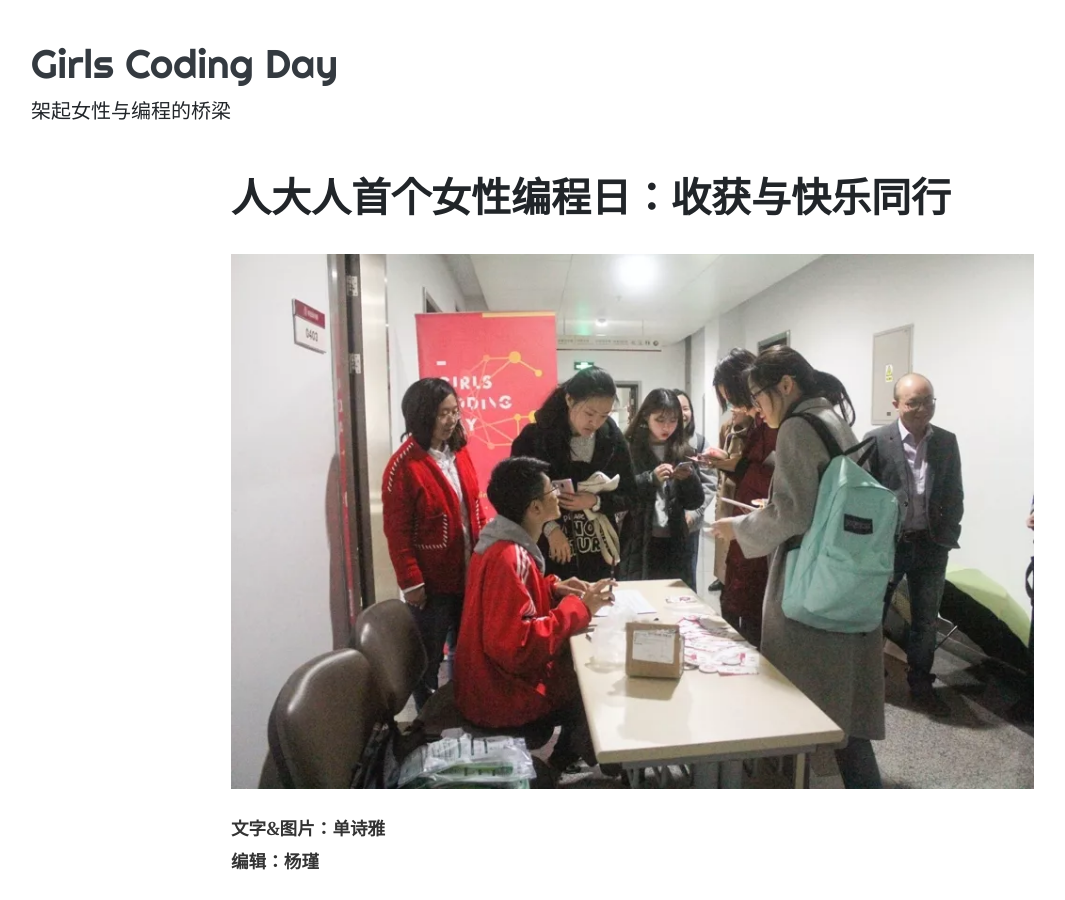
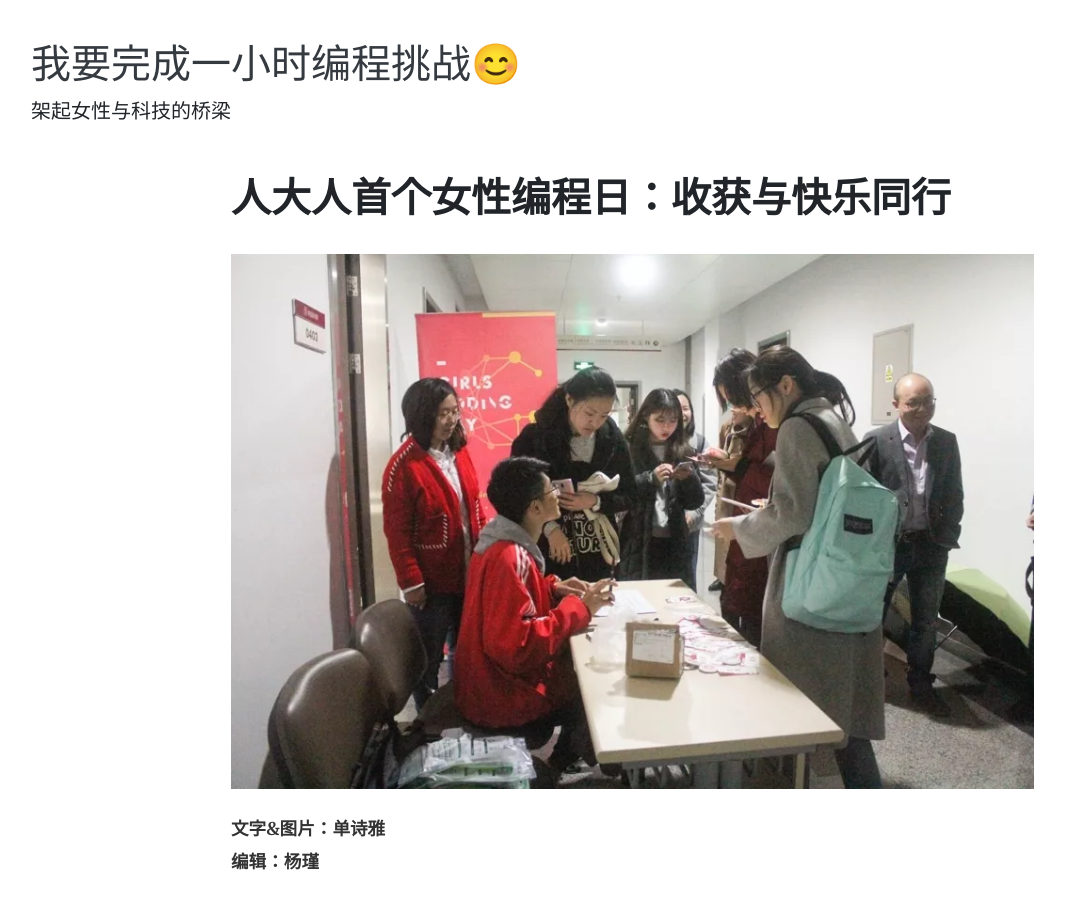
Before and after one commit to Cxy166/my-first-blog, a Jekyll site: the page built from _posts/2018-11-05-my-first-post.md, in a window 1280 px wide and 900 px high. Shown: the whole window, without its empty margins (54-1119 px from the left). Built offline with Jekyll 4.4.1, drawn with Linux system fonts in a browser that asks for light colours; nearby versions of some CDN libraries; some of the changed text lies outside the part shown.

Commit message:
更新配置文件
自定义了标题

```diff
--- a/_config.yml
+++ b/_config.yml
@@ -1,12 +1,12 @@
 # "/" + 仓库的名字. 资源文件的路径组成部分
-baseurl: "/Girls-Coding-Day-Jekyll-blog-2"
+baseurl: "/my-first-blog"
 
 # 网页的标题
-title: "Girls Coding Day"
+title: "科技遇见她"
 # 网站的主标题
-name: "Girls Coding Day"
+name: "我要完成一小时编程挑战😊"
 # 网站副标题
-description: "架起女性与编程的桥梁"
+description: "架起女性与科技的桥梁"
 
 # 分页配置
 # 每页文章数量
```
